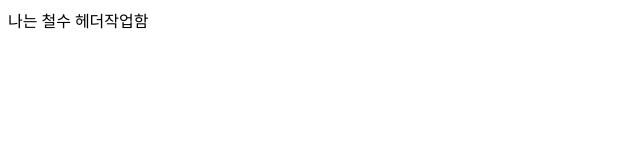
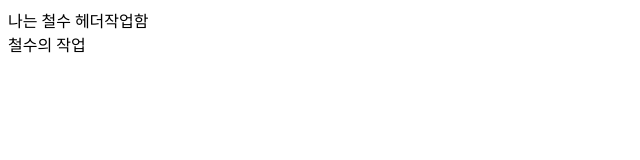
Before and after one commit to jhmin-study/git-study, a plain HTML site: page index.html in a window 1280 px wide. Shown: the whole page, without its empty margins (0-640 px from the left). Drawn offline with Linux system fonts and the light colour scheme.

Commit message:
Update index.html

```diff
--- a/index.html
+++ b/index.html
@@ -7,5 +7,6 @@
 </head>
 <body>
     <header>나는 철수 헤더작업함</header>
+    철수의 작업
 </body>
 </html>
```
